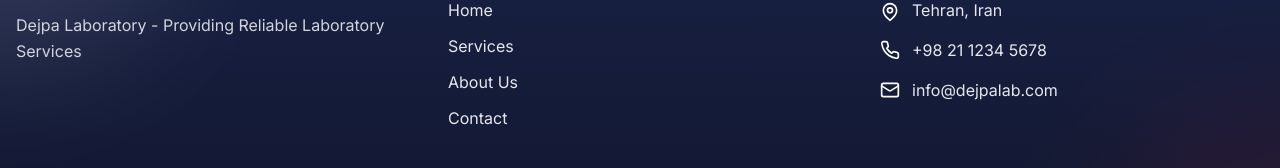
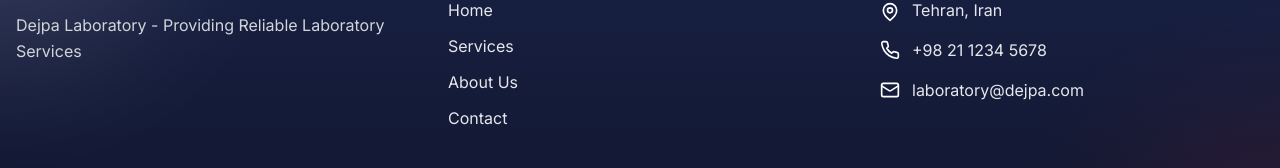
Before and after one commit to melina-niavarani/DejpaLab, a Next.js app: page /en/login in a window 1280 px wide. Shown: the part 986-1154 px from the top of the page. Built offline with nearby package versions, Linux system fonts and the light colour scheme.

Commit message:
change the email address

```diff
--- a/app/[locale]/contact/page.tsx
+++ b/app/[locale]/contact/page.tsx
@@ -146,7 +146,7 @@
                   </div>
                   <div className="flex-1">
                     <h3 className="font-bold text-gray-900 mb-2 text-lg">{t('emailLabel')}</h3>
-                    <a href="mailto:info@dejpalab.com" className="text-gray-600 hover:text-primary-600 transition-colors">info@dejpalab.com</a>
+                    <a href="mailto:laboratory@dejpa.com" className="text-gray-600 hover:text-primary-600 transition-colors">laboratory@dejpa.com</a>
                   </div>
                 </div>
               </div>
--- a/components/Footer.tsx
+++ b/components/Footer.tsx
@@ -79,7 +79,7 @@
               </li>
               <li className="flex items-center space-x-3 rtl:space-x-reverse group">
                 <Mail className="w-5 h-5 text-white flex-shrink-0 group-hover:scale-110 transition-transform" />
-                <a href="mailto:info@dejpalab.com" className="hover:text-white transition-colors">info@dejpalab.com</a>
+                <a href="mailto:laboratory@dejpa.com" className="hover:text-white transition-colors">laboratory@dejpa.com</a>
               </li>
             </ul>
           </div>
--- a/contexts/AuthContext.tsx
+++ b/contexts/AuthContext.tsx
@@ -61,7 +61,7 @@
     id: '1',
     username: 'admin',
     companyName: 'ادمین',
-    email: 'admin@dejpalab.com',
+    email: 'laboratory@dejpa.com',
     phone: '09123456789',
     role: 'admin',
     password: 'admin123',
@@ -75,7 +75,7 @@
     id: '2',
     username: '1234567890',
     companyName: 'شرکت نمونه',
-    email: 'user@example.com',
+    email: 'laboratory@dejpa.com',
     phone: '09111111111',
     role: 'user',
     password: '1234',
@@ -89,7 +89,7 @@
     id: '3',
     username: 'customer',
     companyName: 'شرکت آزمایشی',
-    email: 'customer@example.com',
+    email: 'laboratory@dejpa.com',
     phone: '09123456780',
     role: 'user',
     password: 'customer123',
@@ -132,7 +132,7 @@
         username: 'customer',
         companyName: 'شرکت آزمایشی',
         phone: '09123456780',
-        email: 'customer@example.com',
+        email: 'laboratory@dejpa.com',
         description: 'درخواست آزمایش نمونه برای تست سیستم',
         status: 'completed',
         createdAt: now,
```
